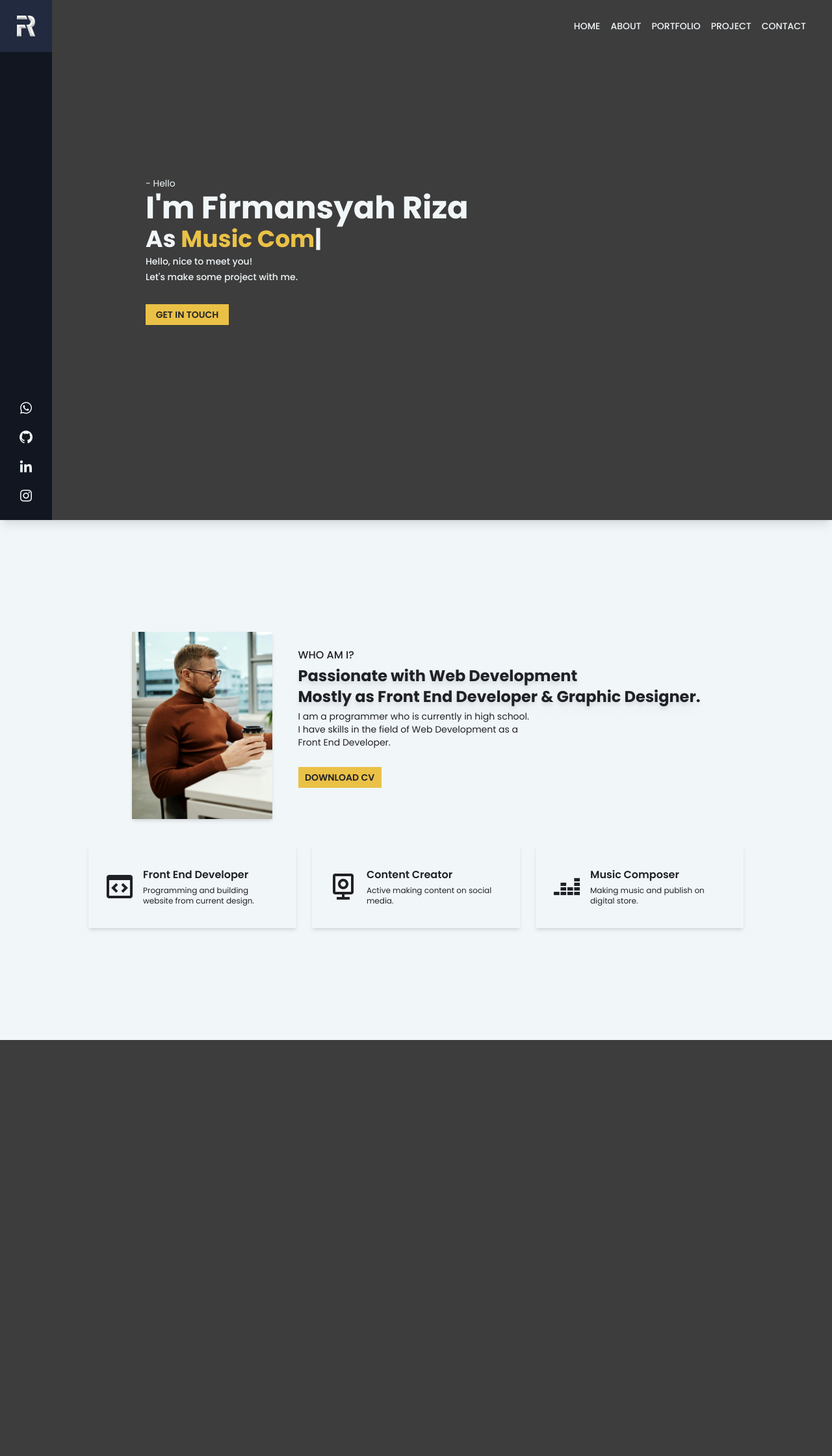
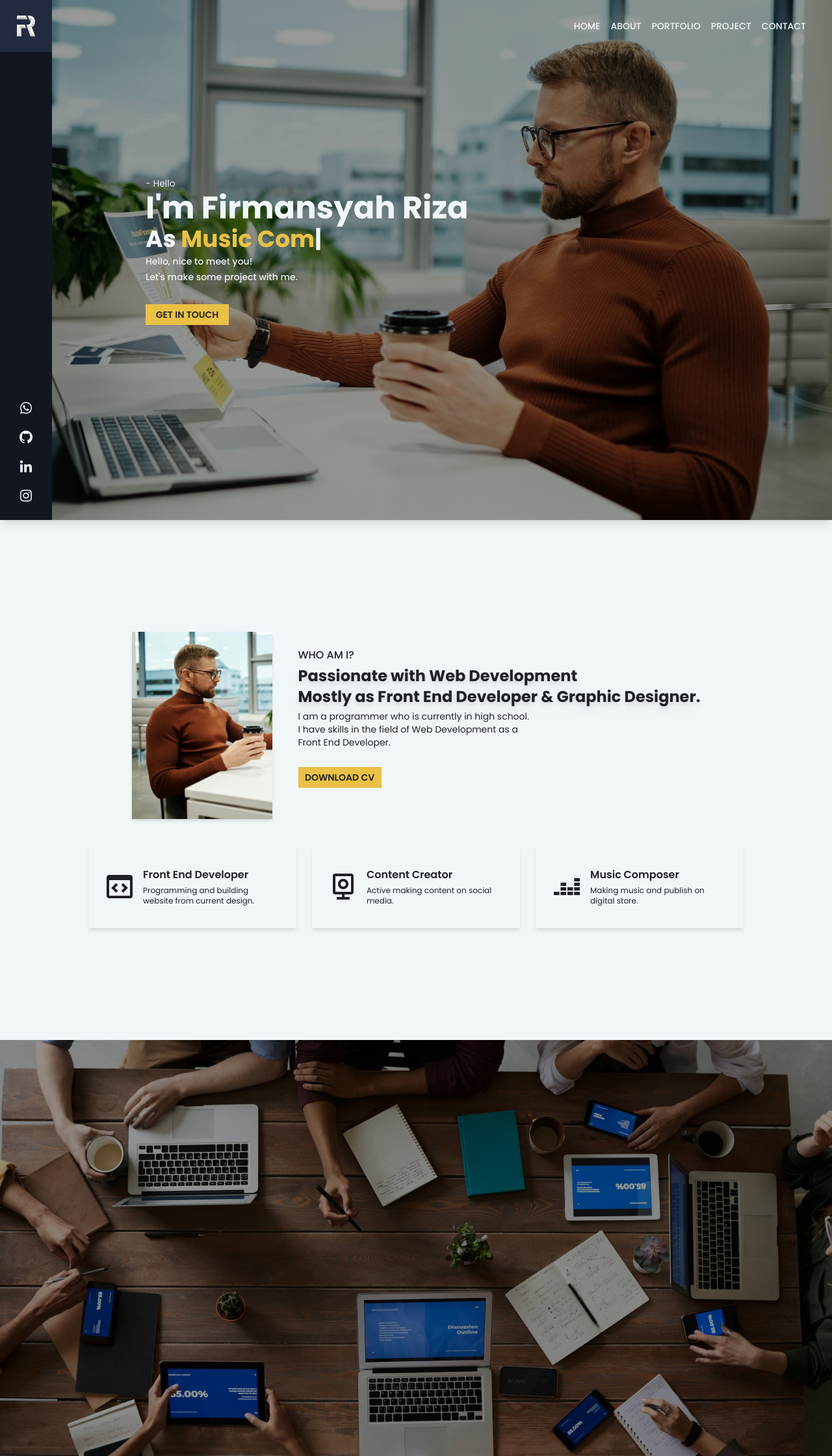
Before and after one commit to Rizafi/Developer, a plain HTML site: page index.html in a window 1280 px wide. Shown: the whole page at 65% size. Drawn offline with nearby package versions, Linux system fonts and the light colour scheme; files whose address does not match are found by name.

Commit message:
Update style.css

```diff
--- a/style.css
+++ b/style.css
@@ -1,6 +1,6 @@
 header {
   background: linear-gradient(rgba(0, 0, 0, 0.4), rgba(0, 0, 0, 0.4)),
-    url(/assets/bg.jpg) no-repeat;
+    url(bg.jpg) no-repeat;
   background-position: center;
   background-size: cover;
   object-fit: fill;
@@ -9,7 +9,7 @@ header {
 
 .portfolio {
   background: linear-gradient(rgba(0, 0, 0, 0.4), rgba(0, 0, 0, 0.4)),
-    url(/assets/bg2.jpg) no-repeat;
+    url(bg2.jpg) no-repeat;
   background-position: center;
   background-size: cover;
   object-fit: fill;
```
